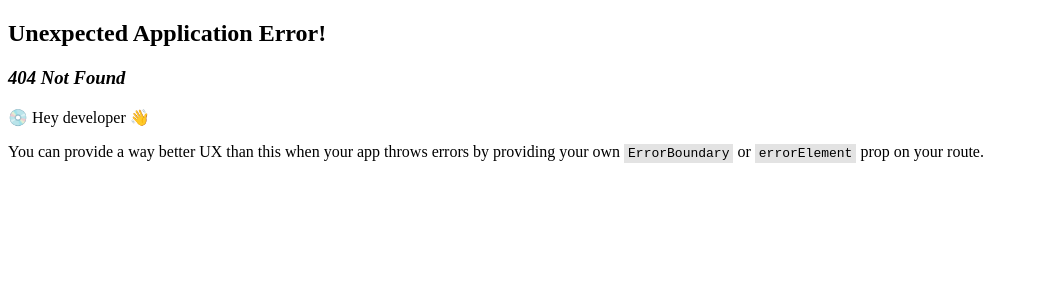
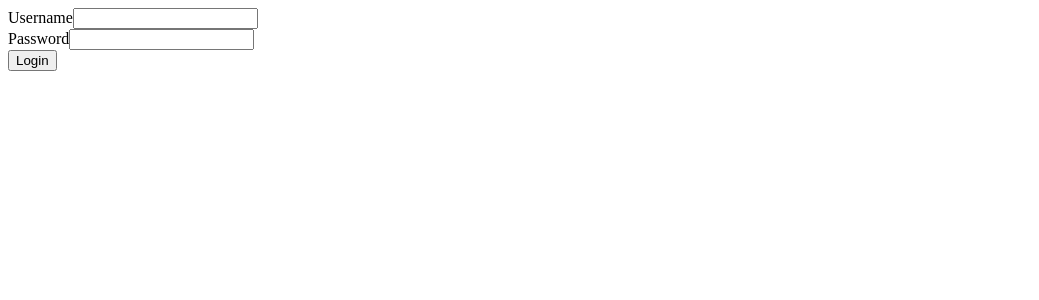
Before and after one commit to threezinedine/weather-station-dashboard-client, a React (Create React App) app: page /register in a window 1280 px wide. Before the commit this address had no page. Shown: the top 300 px of the page, without its empty margins (0-1039 px from the left). Built offline with nearby package versions, Linux system fonts and the light colour scheme.

Commit message:
clone the login page for the register page

```diff
--- /dev/null
+++ b/src/pages/RegisterPage/RegisterPage.tsx
@@ -0,0 +1,73 @@
+import React, {
+    useState,
+} from "react"
+
+import {
+    Form,
+} from "components"
+
+
+const RegisterPage: React.FC = () => {
+    const [errorMessage, setErrorMessage] = useState("")
+
+    return (
+        <div>
+            <Form
+                fields={[
+                    {
+                        name: "username",
+                        label: "Username",
+                        errors: [
+                            {
+                                validator: (value: string) => value.length <= 5,
+                                message: "Username must have more than 5 characters.",
+                            },
+                            {
+                                validator: (value: string) => value.length >= 20,
+                                message: "Username must have less than 20 characters.",
+                            },
+                            {
+                                validator: (value: string) => !/^[a-zA-Z0-9]*$/.test(value),
+                                message: "Username cannot contain the specical characters.",
+                            },
+                        ],
+                    },
+                    {
+                        name: "password",
+                        label: "Password",
+                        password: true,
+                        errors: [
+                            {
+                                validator: (value: string) => value.length <= 5,
+                                message: "Password must have more than 5 characters.",
+                            },
+                            {
+                                validator: (value: string) => value.length >= 20,
+                                message: "Password must have less than 20 characters.",
+                            },
+                            {
+                                validator: (value: string) => !/^[a-zA-Z0-9]*$/.test(value),
+                                message: "Password cannot contain the specical characters.",
+                            },
+                        ],
+                    }
+                ]}
+                submitLabel="Login"
+                onSubmit={() => {
+                    console.log("Here")
+                }}
+                onSubmitError={() => {
+                    setErrorMessage("Login error")
+
+                    setTimeout(() => {
+                        setErrorMessage("")
+                    }, 2000)
+                }}
+            />
+            { errorMessage }
+        </div>
+    )
+}
+
+
+export default RegisterPage
--- /dev/null
+++ b/src/pages/RegisterPage/index.tsx
@@ -0,0 +1,4 @@
+import RegisterPage from "./RegisterPage"
+
+
+export default RegisterPage
--- a/src/pages/index.tsx
+++ b/src/pages/index.tsx
@@ -4,12 +4,17 @@ import {
 } from "react-router-dom"
 
 import LoginPage from "./LoginPage"
+import RegisterPage from "./RegisterPage"
 
 
 const router = createBrowserRouter([
     {
         path: "/login",
         element: <LoginPage />,
+    },
+    {
+        path: "/register",
+        element: <RegisterPage />,
     }
 ])
 
```
Also changed, not shown: 2 other files (tests, documents, lock files or other folders).
